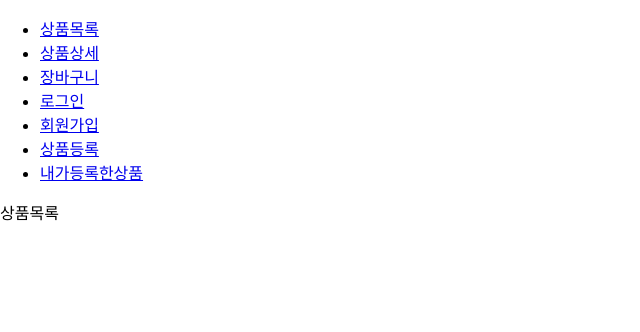
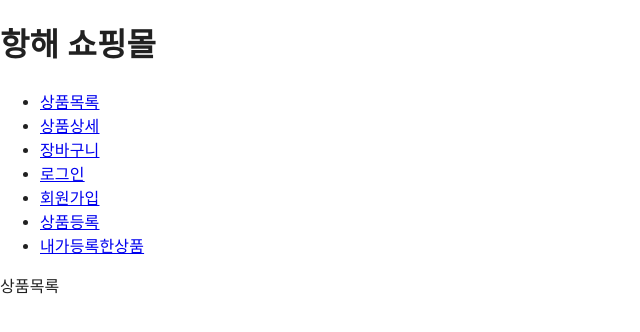
Before and after one commit to zadragon/hanghaeShop, a React (Create React App) app: page / in a window 1280 px wide. Shown: the top 332 px of the page, without its empty margins (0-640 px from the left). Built offline with nearby package versions, Linux system fonts and the light colour scheme.

Commit message:
router 정리

```diff
--- a/package.json
+++ b/package.json
@@ -3,6 +3,12 @@
   "version": "0.1.0",
   "private": true,
   "dependencies": {
+    "@emotion/react": "^11.11.0",
+    "@emotion/styled": "^11.11.0",
+    "@fontsource/roboto": "^4.5.8",
+    "@mui/icons-material": "^5.11.16",
+    "@mui/material": "^5.13.0",
+    "@mui/styled-engine-sc": "^5.12.0",
     "@reduxjs/toolkit": "^1.9.5",
     "@testing-library/jest-dom": "^5.14.1",
     "@testing-library/react": "^13.0.0",
--- a/src/App.js
+++ b/src/App.js
@@ -1,10 +1,19 @@
 import Router from "./shared/Router";
+import { ThemeProvider, createTheme } from "@mui/material/styles";
+import CssBaseline from "@mui/material/CssBaseline";
+
+const darkTheme = createTheme({
+	palette: {
+		mode: "light",
+	},
+});
 
 function App() {
 	return (
-		<div>
+		<ThemeProvider theme={darkTheme}>
+			<CssBaseline />
 			<Router />
-		</div>
+		</ThemeProvider>
 	);
 }
 
--- a/src/index.css
+++ b/src/index.css
@@ -1,13 +1,10 @@
 body {
-  margin: 0;
-  font-family: -apple-system, BlinkMacSystemFont, 'Segoe UI', 'Roboto', 'Oxygen',
-    'Ubuntu', 'Cantarell', 'Fira Sans', 'Droid Sans', 'Helvetica Neue',
-    sans-serif;
-  -webkit-font-smoothing: antialiased;
-  -moz-osx-font-smoothing: grayscale;
+	margin: 0;
+	font-family: "roboto", sans-serif;
+	-webkit-font-smoothing: antialiased;
+	-moz-osx-font-smoothing: grayscale;
 }
 
 code {
-  font-family: source-code-pro, Menlo, Monaco, Consolas, 'Courier New',
-    monospace;
+	font-family: source-code-pro, Menlo, Monaco, Consolas, "Courier New", monospace;
 }
--- a/src/index.js
+++ b/src/index.js
@@ -1,9 +1,9 @@
 import React from "react";
 import ReactDOM from "react-dom/client";
-import "./index.css";
 import App from "./App";
 import { Provider } from "react-redux";
 import store from "./redux/config/configStore";
+import "./index.css";
 
 const root = ReactDOM.createRoot(document.getElementById("root"));
 root.render(
--- a/src/pages/Layout.js
+++ b/src/pages/Layout.js
@@ -4,6 +4,7 @@ const Layout = () => {
 	return (
 		<div>
 			{/* 임시 gnb메뉴 */}
+			<h1>항해 쇼핑몰</h1>
 			<nav>
 				<ul>
 					<li>
--- /dev/null
+++ b/src/pages/goods/index.js
@@ -0,0 +1,5 @@
+import Cart from "./Cart";
+import Detail from "./Detail";
+import GoodsList from "./GoodsList";
+
+export { Cart, Detail, GoodsList };
--- /dev/null
+++ b/src/pages/member/index.js
@@ -0,0 +1,4 @@
+import Join from "./Join";
+import Login from "./Login";
+
+export { Join, Login };
--- /dev/null
+++ b/src/pages/seller/index.js
@@ -0,0 +1,4 @@
+import AddGoods from "./AddGoods";
+import MyGoods from "./MyGoods";
+
+export { AddGoods, MyGoods };
```
Also changed, not shown: src/shared/Router.js (+4 -7 lines), 1 other file (tests, documents, lock files or other folders).
